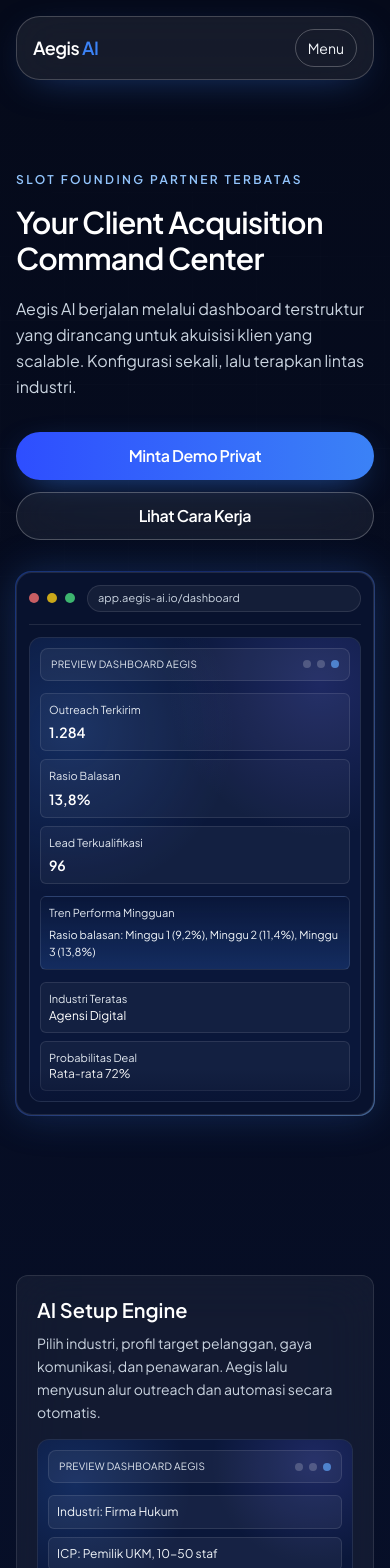
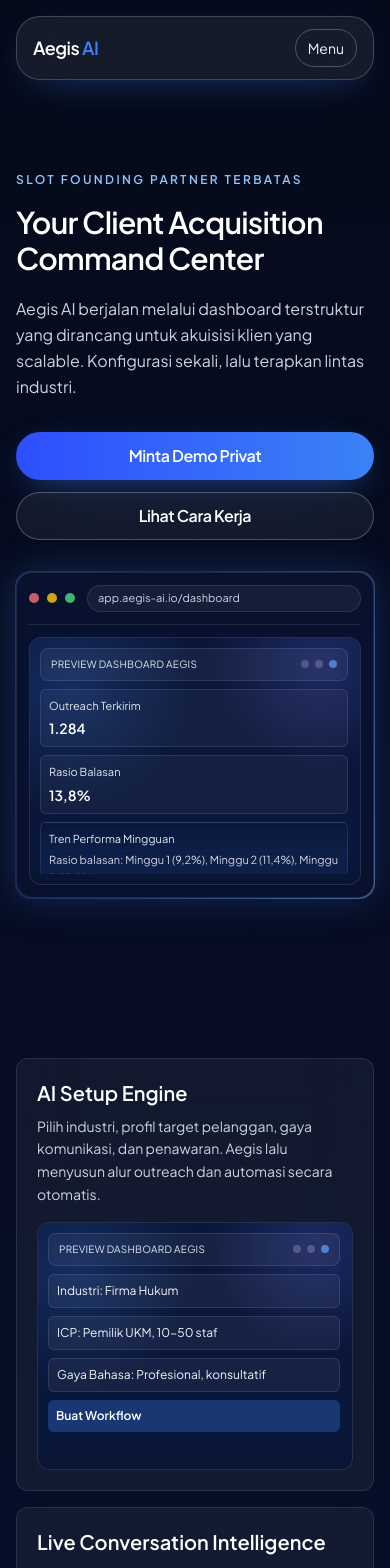
Before and after one commit to socialbrand1980/aegis, a Next.js app: page /product in a window 390 px wide. Shown: the top 1568 px of the page. Built offline with nearby package versions, Linux system fonts and the light colour scheme.

Commit message:
fix: optimize prototype screen for mobile layouts

```diff
--- a/src/components/sections/ProductShowcase.tsx
+++ b/src/components/sections/ProductShowcase.tsx
@@ -199,9 +199,9 @@
   const c = contentByLanguage[language];
 
   return (
-    <div className="relative overflow-hidden rounded-xl border border-white/10 bg-[#0a173a] p-2.5 sm:p-3">
+    <div className="relative h-[248px] overflow-hidden rounded-xl border border-white/10 bg-[#0a173a] p-2.5 sm:h-[278px] sm:p-3">
       <div className="absolute inset-0 bg-[radial-gradient(circle_at_12%_20%,rgba(59,130,246,0.2),transparent_35%),radial-gradient(circle_at_88%_10%,rgba(99,102,241,0.22),transparent_30%)]" />
-      <div className="relative space-y-3">
+      <div className="no-scrollbar relative h-full space-y-2 overflow-y-auto pr-0.5 sm:space-y-3">
         <div className="flex items-center justify-between gap-2 rounded-lg border border-white/10 bg-white/[0.05] px-2.5 py-2 sm:px-3">
           <p className="min-w-0 truncate text-[10px] uppercase tracking-wide text-slate-200 sm:text-[11px]">{c.dashboardTitle}</p>
           <div className="flex gap-1.5">
@@ -214,8 +214,13 @@
         {variant === "dashboard" && (
           <>
             <div className="grid grid-cols-1 gap-2 min-[440px]:grid-cols-3">
-              {c.kpis.map((item) => (
-                <div key={item.label} className="rounded-md border border-white/10 bg-white/[0.04] p-2">
+              {c.kpis.map((item, index) => (
+                <div
+                  key={item.label}
+                  className={`rounded-md border border-white/10 bg-white/[0.04] p-2 ${
+                    index === 2 ? "hidden min-[440px]:block" : ""
+                  }`}
+                >
                   <p className="text-[11px] text-slate-200">{item.label}</p>
                   <p className="mt-1 text-sm font-semibold text-white sm:text-base">{item.value}</p>
                 </div>
```
